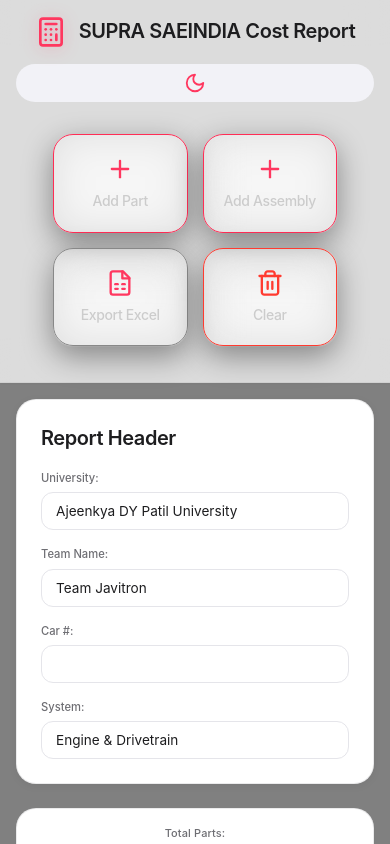
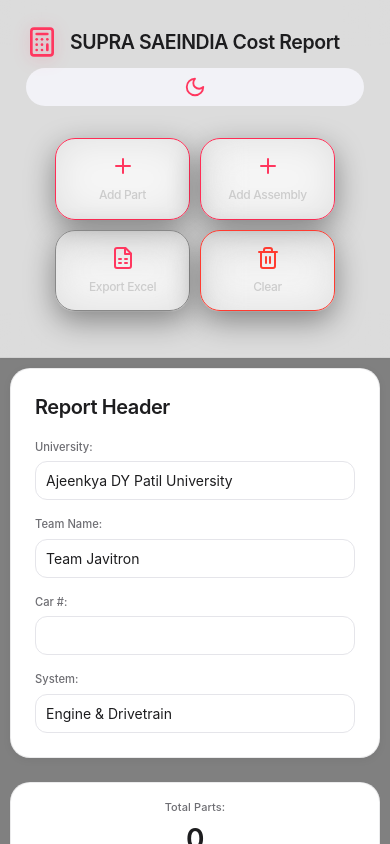
Before and after one commit to not-brajesh/Cost-Report-App-, a React (Vite) app: page / in a window 390 px wide. Shown: the top 844 px of the page. Built offline with nearby package versions, Linux system fonts and the light colour scheme.

Commit message:
Add responsive + fluid UI with auto-fit grid and clamp typography

```diff
--- a/src/App.css
+++ b/src/App.css
@@ -1167,3 +1167,216 @@
 .app.dark-mode .action-card:hover {
   background: rgba(58, 58, 60, 0.9);
 }
+
+/* ============================================
+   RESPONSIVE + FLUID UI (Pro Level)
+   ============================================ */
+
+/* Container - Center + Control Width */
+.container {
+  max-width: 1200px;
+  margin: 0 auto;
+  padding: 15px;
+  width: 100%;
+}
+
+/* Auto Grid - MAGIC (auto-fit + minmax) */
+.action-grid {
+  display: grid;
+  grid-template-columns: repeat(auto-fit, minmax(180px, 1fr));
+  gap: 15px;
+  margin: 20px 0;
+}
+
+/* Card Responsive Size */
+.action-card {
+  width: 100%;
+  min-height: clamp(80px, 15vh, 120px);
+  display: flex;
+  flex-direction: column;
+  align-items: center;
+  justify-content: center;
+}
+
+/* Fluid Typography - Auto Scale */
+h1 {
+  font-size: clamp(20px, 4vw, 32px);
+}
+
+h2 {
+  font-size: clamp(18px, 3vw, 28px);
+}
+
+h3 {
+  font-size: clamp(16px, 2.5vw, 24px);
+}
+
+.action-card svg {
+  font-size: clamp(20px, 5vw, 30px);
+  width: clamp(24px, 5vw, 32px);
+  height: clamp(24px, 5vw, 32px);
+}
+
+.action-card p {
+  font-size: clamp(12px, 2vw, 16px);
+}
+
+/* Form Responsive */
+.form-input,
+.form-select,
+input,
+select,
+textarea {
+  width: 100%;
+  padding: clamp(10px, 2vw, 16px);
+  border-radius: 12px;
+  font-size: clamp(14px, 2vw, 16px);
+}
+
+/* Header Flex */
+.header-content {
+  display: flex;
+  flex-wrap: wrap;
+  justify-content: space-between;
+  align-items: center;
+  gap: 10px;
+  max-width: 1200px;
+  margin: 0 auto;
+  padding: 0 15px;
+}
+
+/* Table Responsive */
+.table-wrapper {
+  overflow-x: auto;
+  -webkit-overflow-scrolling: touch;
+  border-radius: var(--radius-lg);
+}
+
+table {
+  width: 100%;
+  min-width: 600px;
+}
+
+/* App Main Container */
+.app-main {
+  max-width: 1200px;
+  margin: 0 auto;
+  padding: 20px 15px;
+  width: 100%;
+}
+
+/* Part/Assembly Cards Grid */
+.parts-section,
+.assemblies-section {
+  display: grid;
+  grid-template-columns: repeat(auto-fit, minmax(320px, 1fr));
+  gap: 20px;
+}
+
+/* Section Block Responsive */
+.section-block {
+  width: 100%;
+}
+
+/* ============================================
+   MEDIA QUERIES - Fine Tuning
+   ============================================ */
+
+/* Mobile (up to 600px) */
+@media (max-width: 600px) {
+  .container {
+    padding: 10px;
+  }
+
+  .header-content {
+    flex-direction: column;
+    align-items: flex-start;
+    padding: 10px;
+  }
+
+  .logo h1 {
+    font-size: clamp(16px, 5vw, 20px);
+  }
+
+  .action-grid {
+    grid-template-columns: 1fr 1fr;
+    gap: 10px;
+  }
+
+  .action-card {
+    min-height: 80px;
+    padding: 15px 10px;
+  }
+
+  .app-main {
+    padding: 10px;
+  }
+
+  .parts-section,
+  .assemblies-section {
+    grid-template-columns: 1fr;
+  }
+}
+
+/* Tablet (601px - 900px) */
+@media (min-width: 601px) and (max-width: 900px) {
+  .action-grid {
+    grid-template-columns: repeat(2, 1fr);
+  }
+
+  .parts-section,
+  .assemblies-section {
+    grid-template-columns: repeat(auto-fit, minmax(280px, 1fr));
+  }
+}
+
+/* Laptop (901px - 1200px) */
+@media (min-width: 901px) and (max-width: 1200px) {
+  .action-grid {
+    grid-template-columns: repeat(3, 1fr);
+  }
+}
+
+/* Big Screen (1201px+) */
+@media (min-width: 1201px) {
+  .action-grid {
+    grid-template-columns: repeat(4, 1fr);
+  }
+
+  .parts-section,
+  .assemblies-section {
+    grid-template-columns: repeat(2, 1fr);
+  }
+}
+
+/* Ultra Wide (1600px+) */
+@media (min-width: 1600px) {
+  .container,
+  .header-content,
+  .app-main {
+    max-width: 1400px;
+  }
+
+  .parts-section,
+  .assemblies-section {
+    grid-template-columns: repeat(3, 1fr);
+  }
+}
+
+/* Landscape Mobile */
+@media (max-height: 500px) and (orientation: landscape) {
+  .action-card {
+    min-height: 60px;
+  }
+}
+
+/* Touch Devices */
+@media (hover: none) and (pointer: coarse) {
+  .action-card {
+    min-height: 60px;
+  }
+
+  .action-card:active {
+    transform: scale(0.98);
+  }
+}
```
